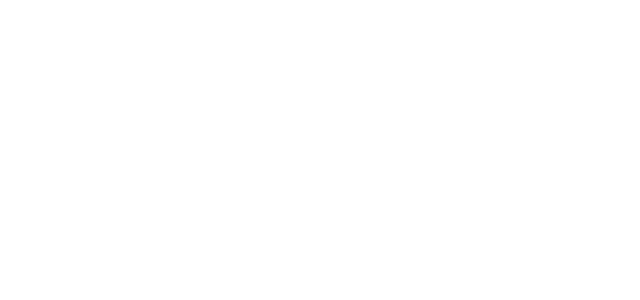
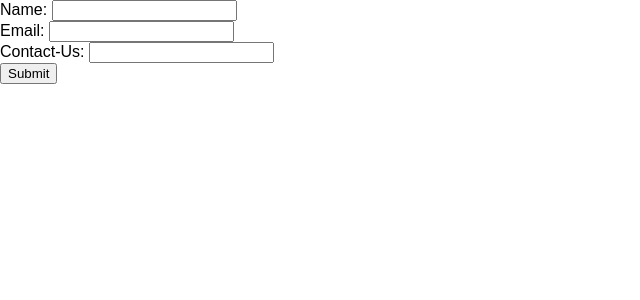
Before and after one commit to dhanushbondu/Handloom_JFSD_SpringBoot, a React (Vite) app in the folder clint/: page /contactus in a window 1280 px wide. Before the commit this address had no page. Shown: the top 300 px of the page, without its empty margins (0-640 px from the left). Built offline with nearby package versions, Linux system fonts and the light colour scheme; the HTML template or start-up script is replaced by a standard one.

Commit message:
contact-us added to clint.

```diff
--- a/clint/src/App.jsx
+++ b/clint/src/App.jsx
@@ -4,12 +4,14 @@
 import Signin from "./Components/Signin";
 import Home from './Components/Main/Home';
 import HomeMain from './Components/HomeMain';
+import Contactus from "./Components/Contactus";
 function App() {
   console.log("App is rendered");
   return (
     <Routes>
     <Route path="/" element={<HomeMain/>}/>
     <Route path="/signin" element={<Signin/>}/>
+    <Route path="/contactus" element={<Contactus/>}/>
     <Route path="/signup" element={<SignupForm/>}/>
     <Route path="/signin/home" element={<Home/>}/>
 
--- /dev/null
+++ b/clint/src/Components/Contactus.jsx
@@ -0,0 +1,50 @@
+import React from "react";
+import { useState } from "react";
+import axios from "axios";
+function Contactus(){
+    const [name,setName]=useState("");
+    const [email,setEmail]=useState("");
+    const [msg,setMsg]=useState("");
+    const [responseMessage, setResponseMessage] = useState("");  // To store the response message
+
+    const handelFunctionality=(e)=>{
+        e.preventDefault();
+        const data={
+            name:name,
+            email:email,
+            msg:msg
+        };
+        axios.post("/users/contactus",data).then((response)=>{
+            if (response.status === 200) {
+                alert(response.data)
+                setResponseMessage("Thank you for contacting us! We have received your message.");
+                setName("");  // Clear form fields
+                setEmail("");
+                setMsg("");
+            } else {
+                setResponseMessage("There was an error while submitting your message. Please try again.");
+            }
+        }).catch((error)=>{
+            console.log(error);
+            setResponseMessage("Error submitting your message. Please try again.");
+
+        })
+
+
+    }
+
+    return(
+        <>
+            <div>
+                <form onSubmit={handelFunctionality}>
+                    Name: <input type="text" value={name} onChange={(e)=>setName(e.target.value)} /><br></br>
+                    Email: <input type="email" value={email} onChange={(e)=>setEmail(e.target.value)}/><br></br>
+                    Contact-Us: <input type="text" value={msg}  onChange={(e)=>setMsg(e.target.value)}/><br></br>
+                    <button type="submit">Submit</button>
+                </form>
+            </div>
+        </>
+
+    );
+}
+export default Contactus;
--- a/clint/src/Components/Navbar1.jsx
+++ b/clint/src/Components/Navbar1.jsx
@@ -10,7 +10,7 @@
             <div className="nav-links">
                 <a href="#home">Home</a>
                 <a href="#aboutus">About Us</a>
-                <a href="#contactus">Contact Us</a>
+                <a href="/contactus">Contact Us</a>
                 <a href="/signin">Login</a>
             </div>
         </div>
```
